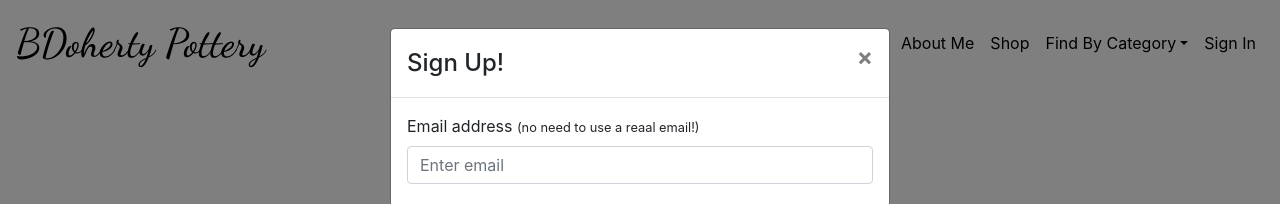
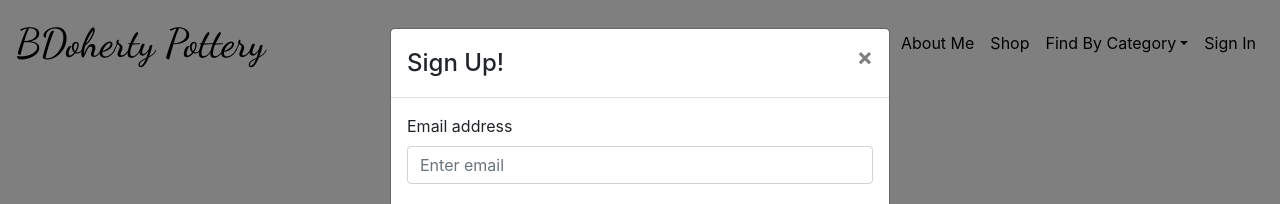
Before and after one commit to MGubernick/bdoherty-website, a React app: page /#/sign-up in a window 1280 px wide. Shown: the top 204 px of the page. Built offline with nearby package versions, Linux system fonts and the light colour scheme.

Commit message:
Remove extra tag on sign up

```diff
--- a/src/components/SignUp/SignUp.js
+++ b/src/components/SignUp/SignUp.js
@@ -74,7 +74,7 @@ class SignUp extends Component {
             <Modal.Body className='modal-bg'>
               <Form onSubmit={this.onSignUp}>
                 <Form.Group controlId="email">
-                  <Form.Label>Email address <small>(no need to use a reaal email!)</small></Form.Label>
+                  <Form.Label>Email address</Form.Label>
                   <Form.Control
                     required
                     type="email"
```
